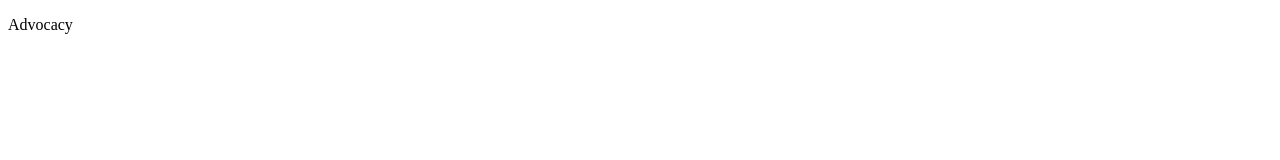
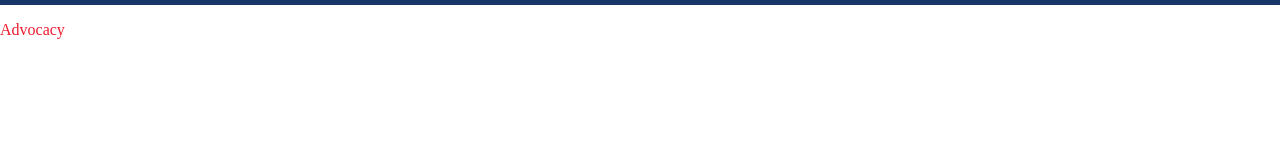
Before and after one commit to AngeloW-FH1234/T2W5PT-AdvocacyWebpage, a plain HTML site: page index.html in a window 1280 px wide. Drawn offline with Linux system fonts and the light colour scheme.

Commit message:
Update index.html

```diff
--- a/index.html
+++ b/index.html
@@ -10,7 +10,7 @@
   --SDG17: #183668;
   }
 
-  Header {
+  .Header {
   position:fixed;
   top: 0;
   left: 0;
```
